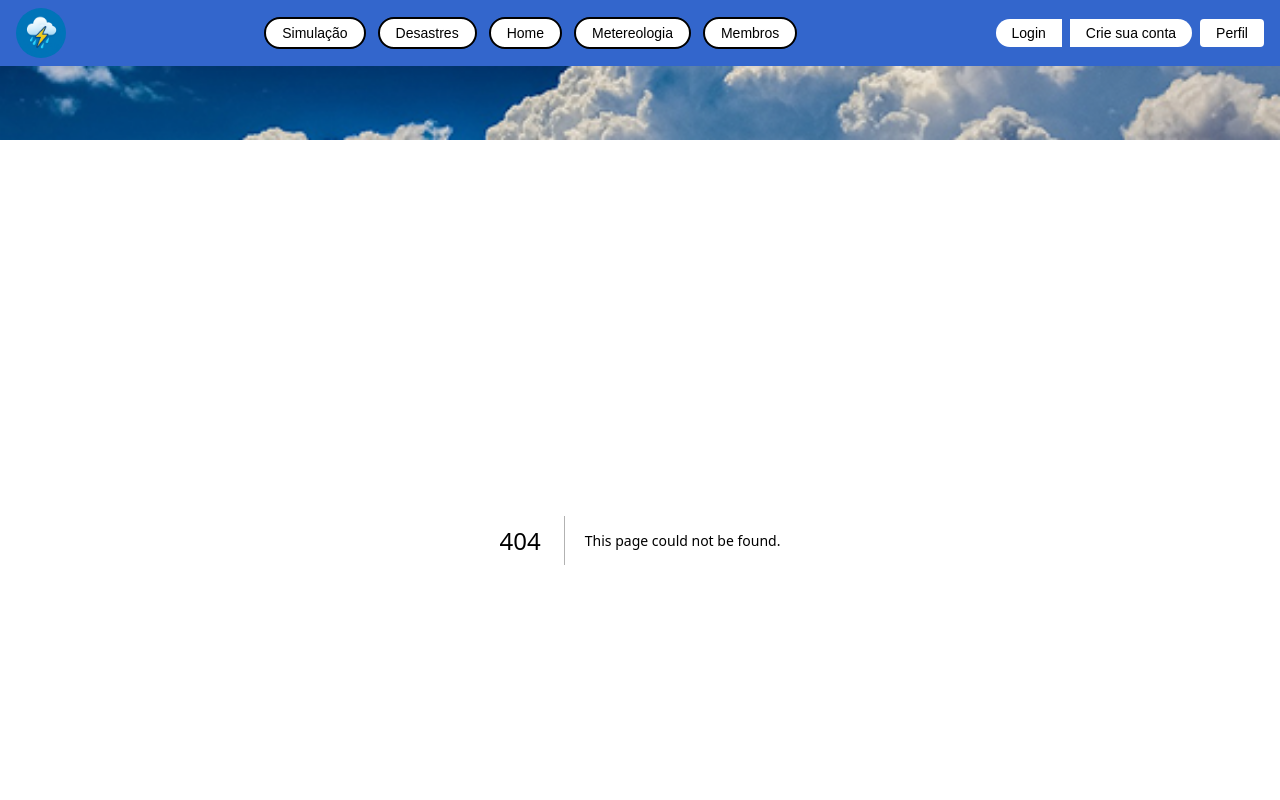
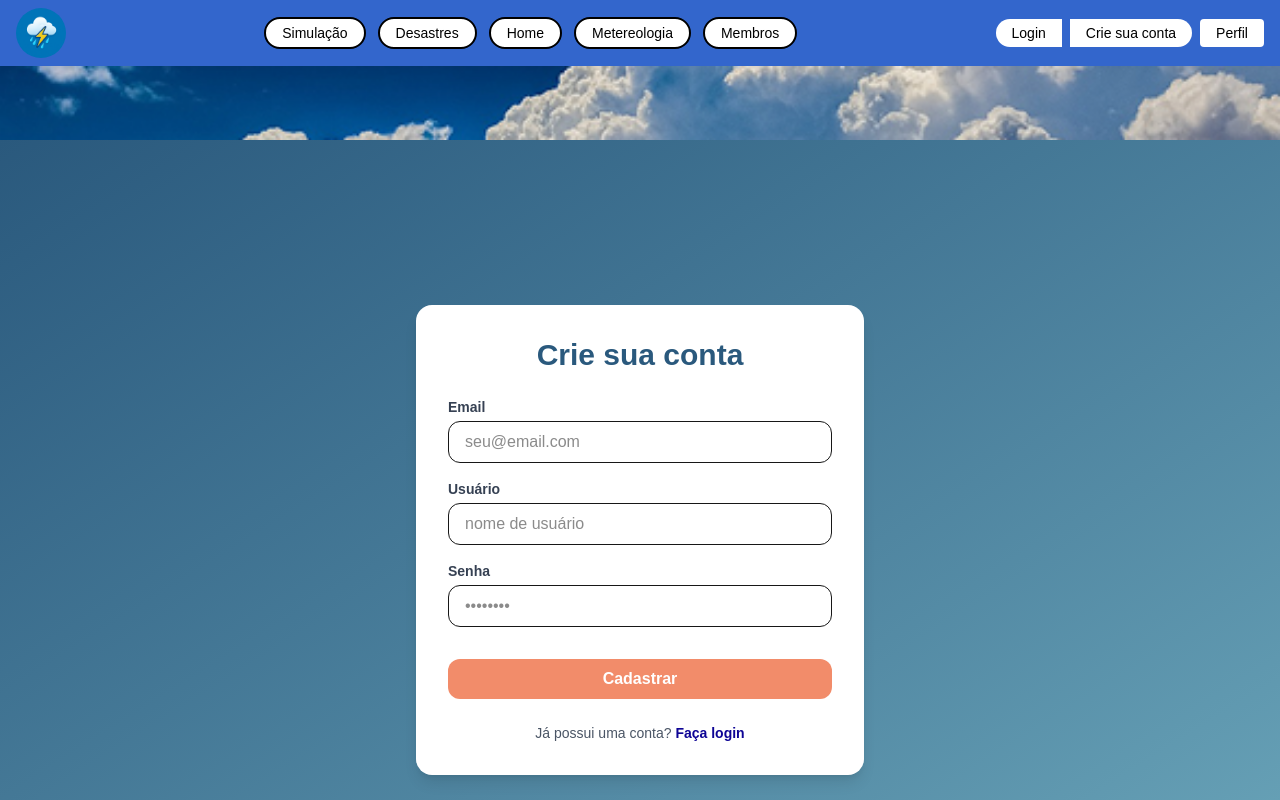
Before and after one commit to juliabusso/GlobalSolutionClimaAI, a Next.js app in the folder climaai/: page /cadastro in a window 1280 px wide. Before the commit this address had no page. Shown: the top 800 px of the page. Built offline with nearby package versions, Linux system fonts and the light colour scheme.

Commit message:
Página de cadastro feito

```diff
--- /dev/null
+++ b/climaai/src/app/cadastro/page.tsx
@@ -0,0 +1,57 @@
+import Link from "next/link";
+
+export default function Cadastro() {
+  return (
+    <div className="min-h-screen flex items-center justify-center bg-gradient-to-br from-[#2A597D] to-[#6BA6BA] p-4">
+      <div className="w-full max-w-md bg-white rounded-2xl shadow-lg p-8">
+        <h2 className="text-3xl font-bold text-[#2A597D] mb-6 text-center">Crie sua conta</h2>
+
+        <form className="space-y-4">
+          <div>
+            <label className="block text-sm font-semibold text-gray-700">Email</label>
+            <input
+              type="email"
+              className="w-full px-4 py-2 mt-1 border rounded-xl focus:outline-none focus:ring-2 focus:ring-[#6BA6BA]"
+              placeholder="seu@email.com"
+              required
+            />
+          </div>
+
+          <div>
+            <label className="block text-sm font-semibold text-gray-700">Usuário</label>
+            <input
+              type="text"
+              className="w-full px-4 py-2 mt-1 border rounded-xl focus:outline-none focus:ring-2 focus:ring-[#6BA6BA]"
+              placeholder="nome de usuário"
+              required
+            />
+          </div>
+
+          <div>
+            <label className="block text-sm font-semibold text-gray-700">Senha</label>
+            <input
+              type="password"
+              className="w-full px-4 py-2 mt-1 border rounded-xl focus:outline-none focus:ring-2 focus:ring-[#6BA6BA]"
+              placeholder="••••••••"
+              required
+            />
+          </div>
+
+          <button
+            type="submit"
+            className="w-full py-2 mt-4 font-bold text-white rounded-xl bg-[#F28C6A] hover:bg-[#e57755] transition-colors"
+          >
+            Cadastrar
+          </button>
+        </form>
+
+        <p className="mt-6 text-sm text-center text-gray-600">
+          Já possui uma conta?{' '}
+          <Link href="/login" className="text-[#0e0495] font-semibold hover:underline">
+            Faça login
+          </Link>
+        </p>
+      </div>
+    </div>
+  );
+}
```
Also changed, not shown: climaai/src/app/perfil/page.tsx (added).
